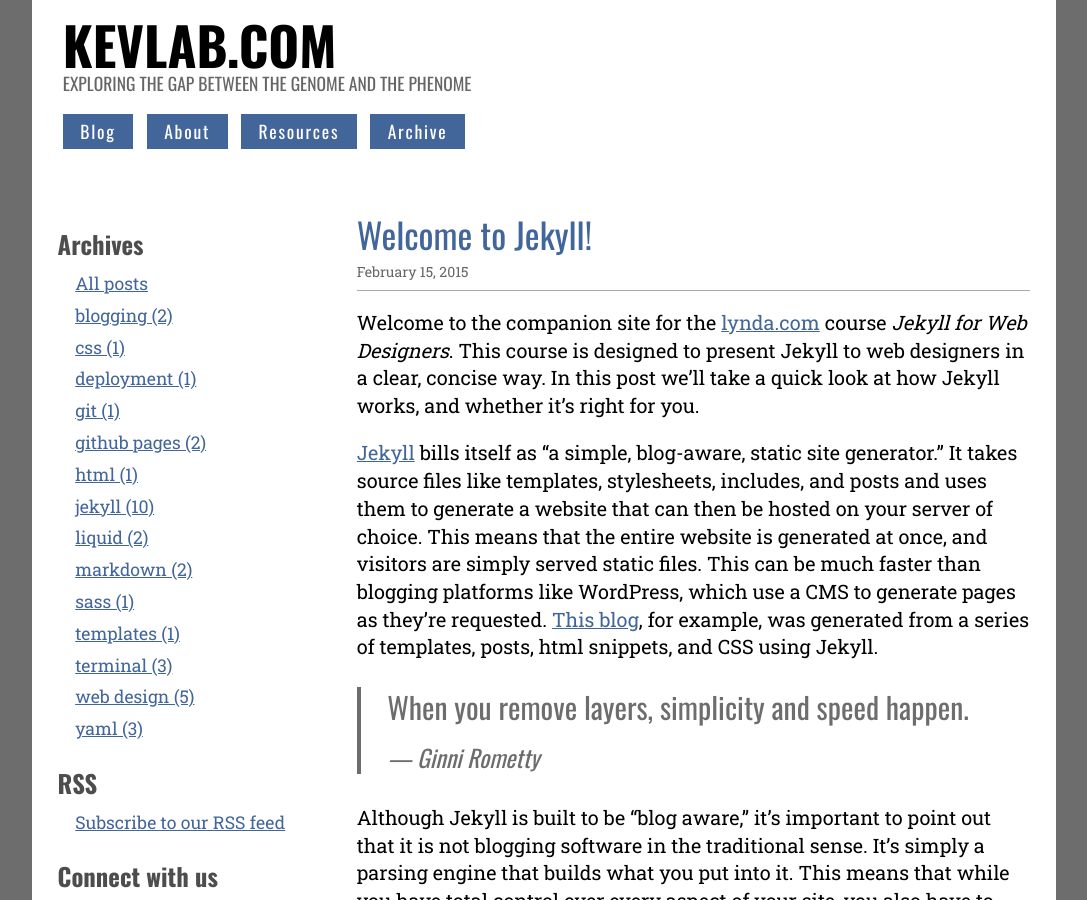
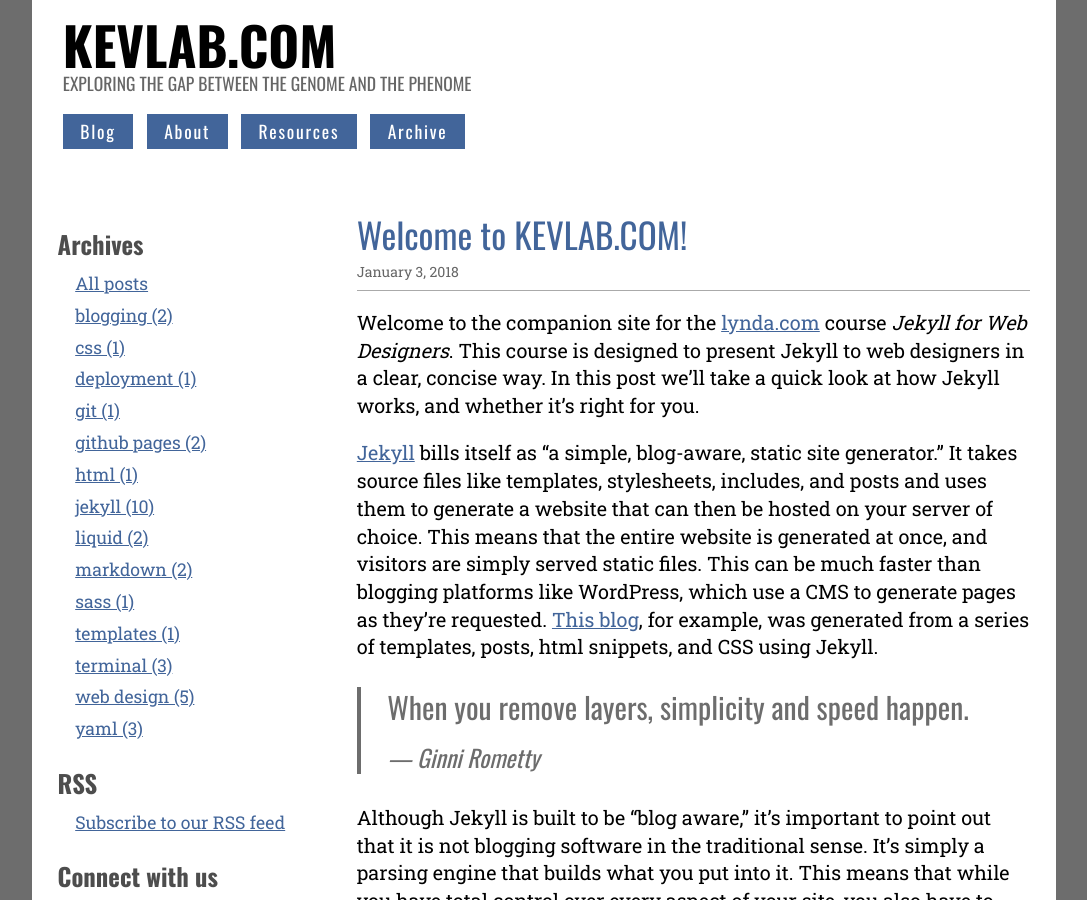
Before and after one commit to kjdudley/kjdudley.github.io, a Jekyll site: the page built from _posts/2015-02-15-welcome-to-jekyll.md, in a window 1280 px wide and 900 px high. Shown: the whole window, without its empty margins (96-1183 px from the left). Built offline with Jekyll 4.4.1, drawn with Linux system fonts in a browser that asks for light colours; some of the changed text lies outside the part shown.

Commit message:
changed title and date of first post

```diff
--- a/_posts/2015-02-15-welcome-to-jekyll.md
+++ b/_posts/2015-02-15-welcome-to-jekyll.md
@@ -1,7 +1,7 @@
 ---
 layout: post
-title:  "Welcome to Jekyll!"
-date:   2015-02-15
+title:  "Welcome to KEVLAB.COM!"
+date:   2018-01-03
 tags: [jekyll, web design, blogging, yaml, liquid]
 ---
 
```
